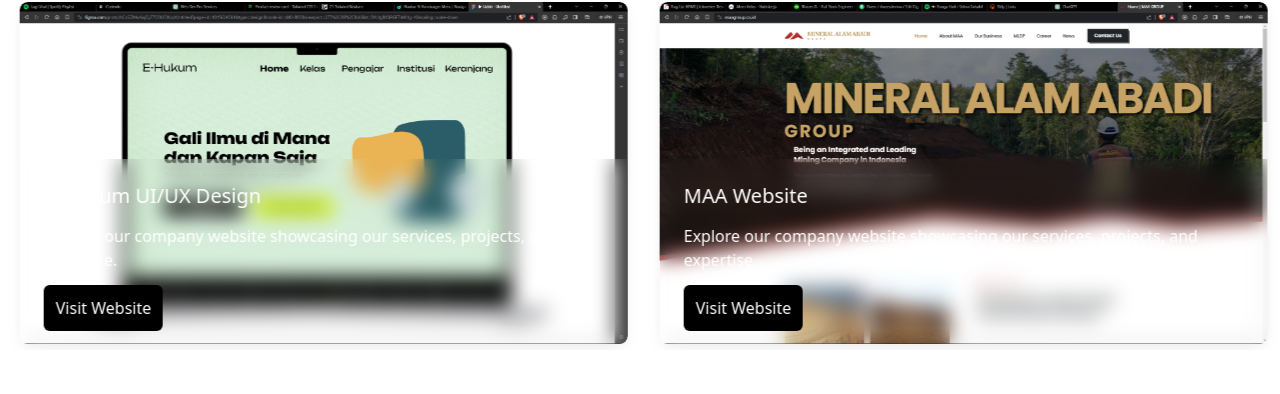
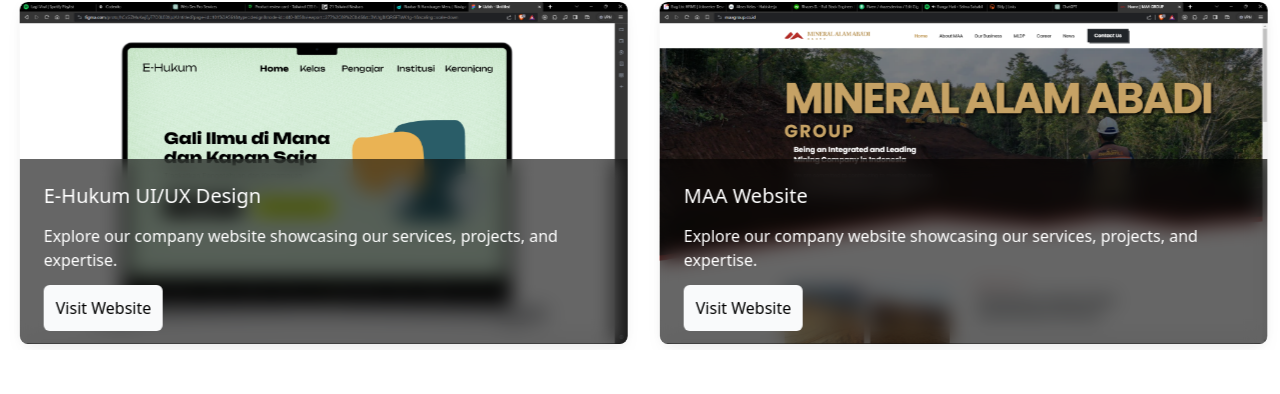
Before and after one commit to nctrnlman/codenito-client-v1, a React (Vite) app: page / in a window 1280 px wide. Shown: the part 2350-2744 px from the top of the page. Built offline with nearby package versions, Linux system fonts and the light colour scheme.

Commit message:
update section

```diff
--- a/src/component/Portfolio.tsx
+++ b/src/component/Portfolio.tsx
@@ -71,7 +71,7 @@
     <div className="block relative rounded-lg bg-white shadow-[0_2px_15px_-3px_rgba(0,0,0,0.07),0_10px_20px_-2px_rgba(0,0,0,0.04)] dark:bg-neutral-700 mx-4 overflow-hidden">
       <img className="rounded-lg" src={imageUrl} alt={title} />
       <div
-        className="absolute bottom-0 p-6 bg-transparent"
+        className="absolute bottom-0 p-6 bg-[rgba(0,0,0,0.6)]"
         style={{ width: "100%", backdropFilter: "blur(10px)" }}
       >
         <h5 className="mb-4 text-xl font-medium leading-tight text-white">
@@ -83,7 +83,7 @@
             href={websiteLink}
             target="_blank"
             rel="noopener noreferrer"
-            className="bg-black text-white p-3 border-none rounded-md"
+            className="bg-gray-50 text-black p-3 border-none rounded-md"
           >
             Visit Website
           </a>
```
